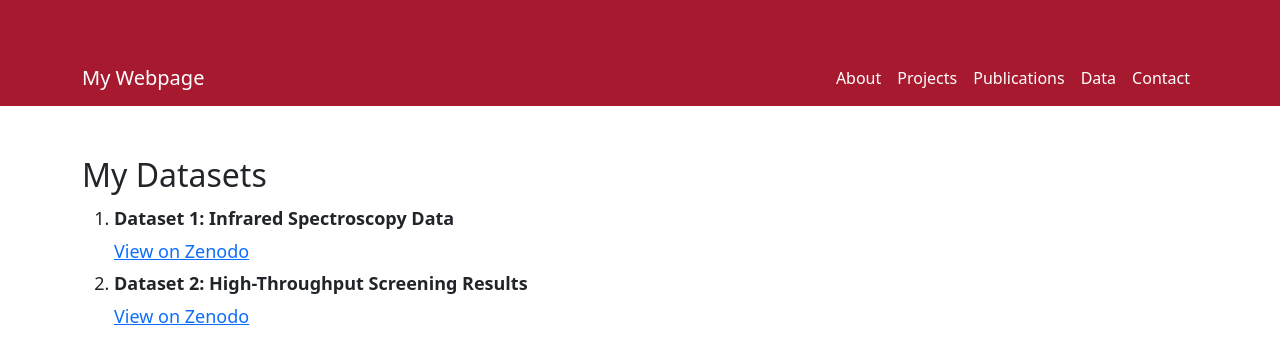
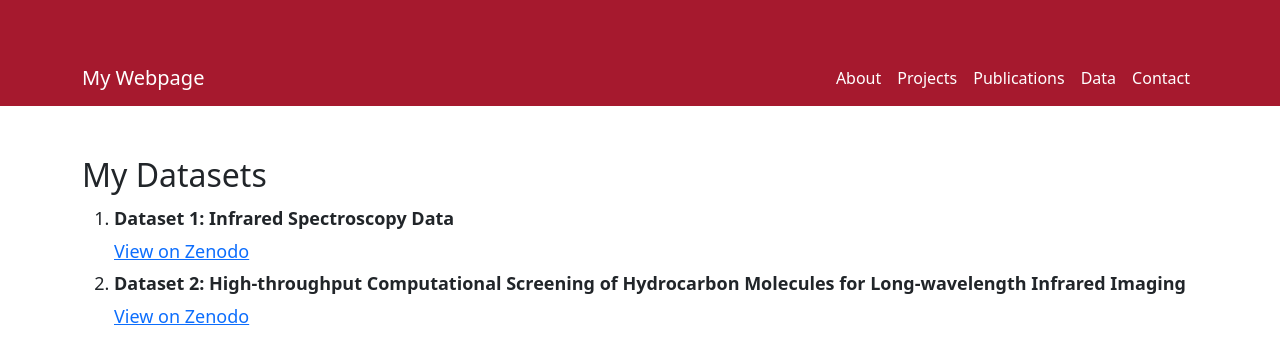
Before and after one commit to sarashaban/sarashaban.github.io, a plain HTML site: page data.html in a window 1280 px wide. Drawn offline with nearby package versions, Linux system fonts and the light colour scheme.

Commit message:
Update data.html

```diff
--- a/data.html
+++ b/data.html
@@ -51,7 +51,7 @@
                 <a href="https://zenodo.org/records/13844305" target="_blank">View on Zenodo</a>
             </li>
             <li>
-                <strong>Dataset 2: High-Throughput Screening Results</strong><br>
+                <strong>Dataset 2: High-throughput Computational Screening of Hydrocarbon Molecules for Long-wavelength Infrared Imaging</strong><br>
                 <a href="https://zenodo.org/records/13163525" target="_blank">View on Zenodo</a>
             </li>
         </ol>
```
